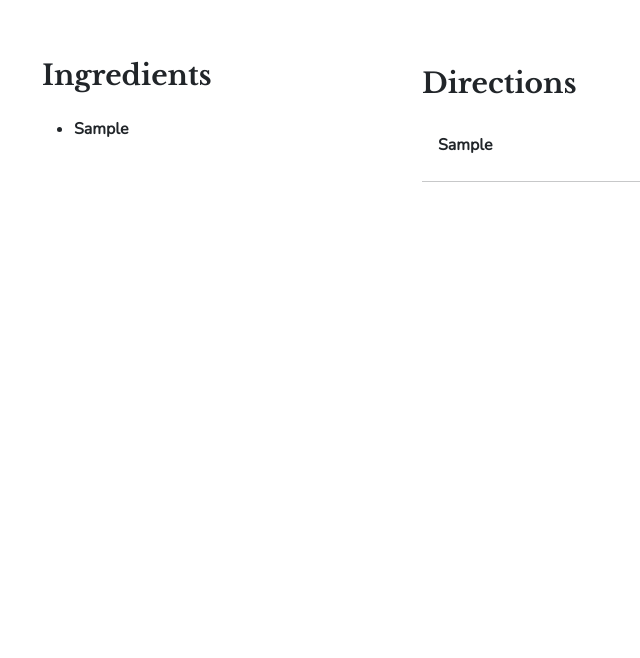
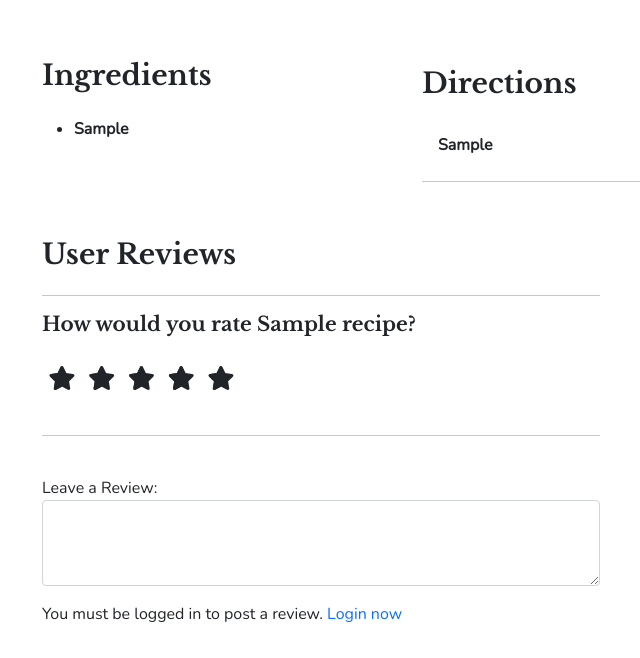
Before and after one commit to sherchansachin/MyPerfectPlate-Recipe-Recommendation-System, a Django app: page /recipes-details/1 in a window 1280 px wide. Shown: the part 773-1431 px from the top of the page, without its empty margins (40-680 px from the left). Before the commit the page ends 955 px from the top, so only its background shows below. Run offline with Django 4.2, Linux system fonts and the light colour scheme; tables that the repository leaves empty hold one stand-in row (values such as "Sample post"); grey boxes marked "Sample" are stand-in pictures; some libraries are stand-ins or nearby versions; some web fonts are replaced.

Commit message:
tweaks done on frontend for review and ratings

```diff
--- a/main/templates/main/recipe_details.html
+++ b/main/templates/main/recipe_details.html
@@ -112,6 +112,43 @@
     </div>
 </section>
 
+<section class="py-3">
+    <div class="container">
+        <h3>User Reviews</h3>
+        <form method="POST" action="{% url 'review' details.id %}" class="mt-4">
+            {% csrf_token %}
+            <div class="col-6">
+                <hr>
+                <h5>How would you rate {{details.title}}?</h5>
+                <!-- rating -->
+                <div class="rate">
+                    <input type="radio" name="rating" id="rating10" value="5" required><label for="rating10" title="5"></label>
+                    <input type="radio" name="rating" id="rating9" value="4.5" required><label for="rating9" title="4.5" class="half"></label>
+                    <input type="radio" name="rating" id="rating8" value="4" required><label for="rating8" title="4"></label>
+                    <input type="radio" name="rating" id="rating7" value="3.5" required><label for="rating7" title="3.5" class="half"></label>
+                    <input type="radio" name="rating" id="rating6" value="3" required><label for="rating6" title="3"></label>
+                    <input type="radio" name="rating" id="rating5" value="2.5" required><label for="rating5" title="2.5" class="half"></label>
+                    <input type="radio" name="rating" id="rating4" value="2" required><label for="rating4" title="2"></label>
+                    <input type="radio" name="rating" id="rating3" value="1.5" required><label for="rating3" title="1.5" class="half"></label>
+                    <input type="radio" name="rating" id="rating2" value="1" required><label for="rating2" title="1"></label>
+                    <input type="radio" name="rating" id="rating1" value="0.5" required><label for="rating1" title="0.5" class="half"></label>
+                </div>
+                <hr>
+
+
+
+                <br>
+                Leave a Review:
+                <textarea name="review" rows="3" class="form-control" ></textarea>
+                {% if user.is_authenticated %}
+                <button type="submit" class="btn btn-primary mt-4">Submit Review</button>
+                {% else %}
+				<p class="mt-3">You must be logged in to post a review. <span><a href="{% url 'login' %}">Login now</a></span></p>
+                {% endif %}
+            </div>
+        </form>
+    </div>
+</section>
 
 
 {% endblock content %}
--- a/static/css/style.css
+++ b/static/css/style.css
@@ -379,3 +379,51 @@ a{
   }
 
 }
+
+/* ratings css */
+
+.rate > input{
+  display: none;
+}
+
+.rate{
+  display: inline-block;;
+  border: 0;
+}
+
+.rate > label{
+  float: right;
+}
+
+/* Showing the stars */
+.rate > label:before{
+  display: inline-block;
+  font-size: 1.5rem;
+  font-family: FontAwesome;
+  content: "\f005";
+  margin:0;
+  padding:1rem .4rem;
+  cursor: pointer;
+}
+
+/* Half star */
+.rate .half:before{
+  content: "\f089";
+  position: absolute;
+  padding-right: 0;
+}
+
+/* Click and hover */
+input:checked ~ label, label:hover ~ label{
+  color: #ffb503;
+}
+
+/* hover hightlight */
+input:checked + label:hover, input:checked ~ label:hover,input:checked ~ label:hover ~ label,
+label:hover ~ input:checked ~ label{
+  color: #cc9000;
+}
+
+.rating-star i{
+  color: #ffb503 !important;
+}
```
